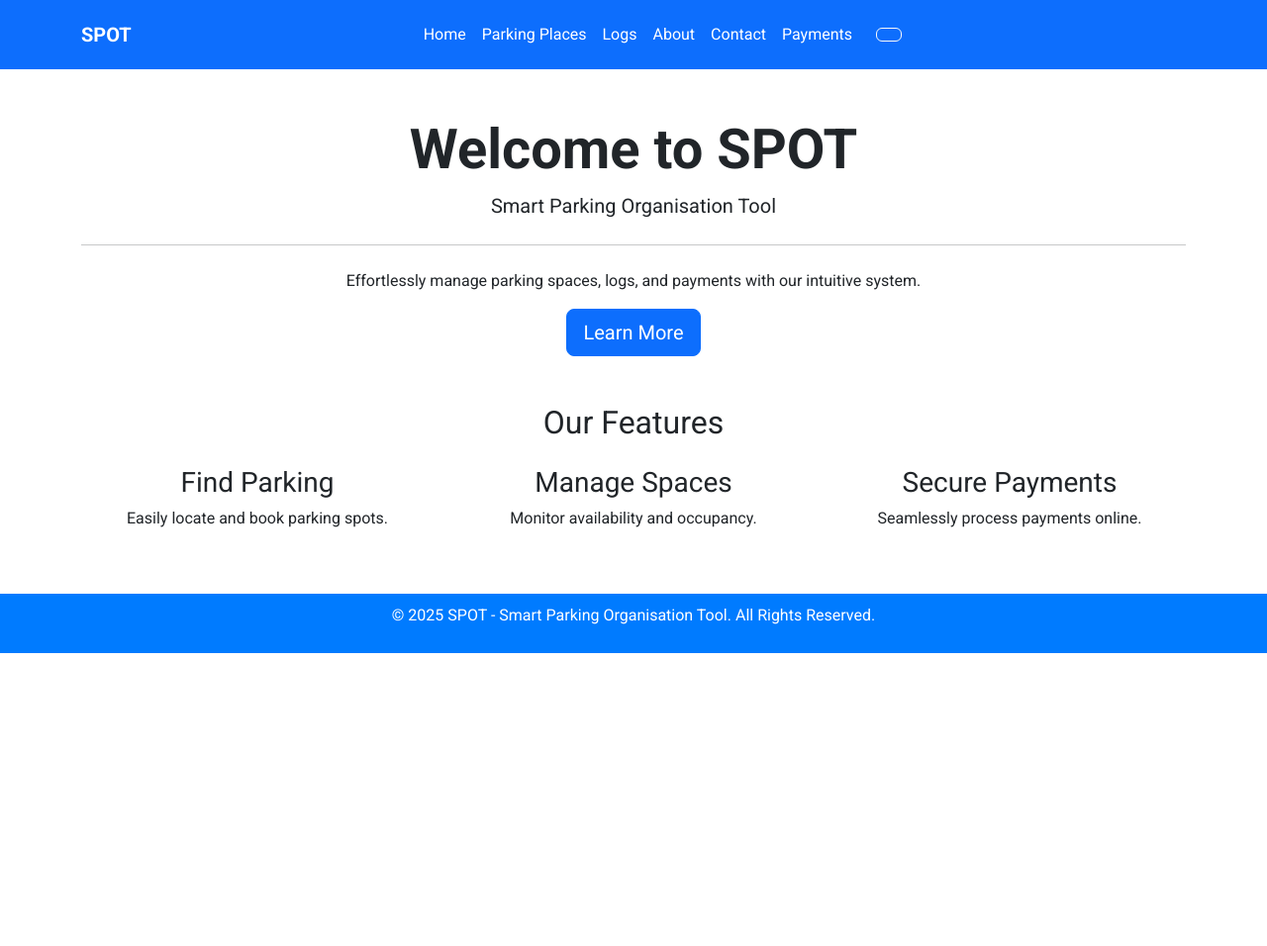
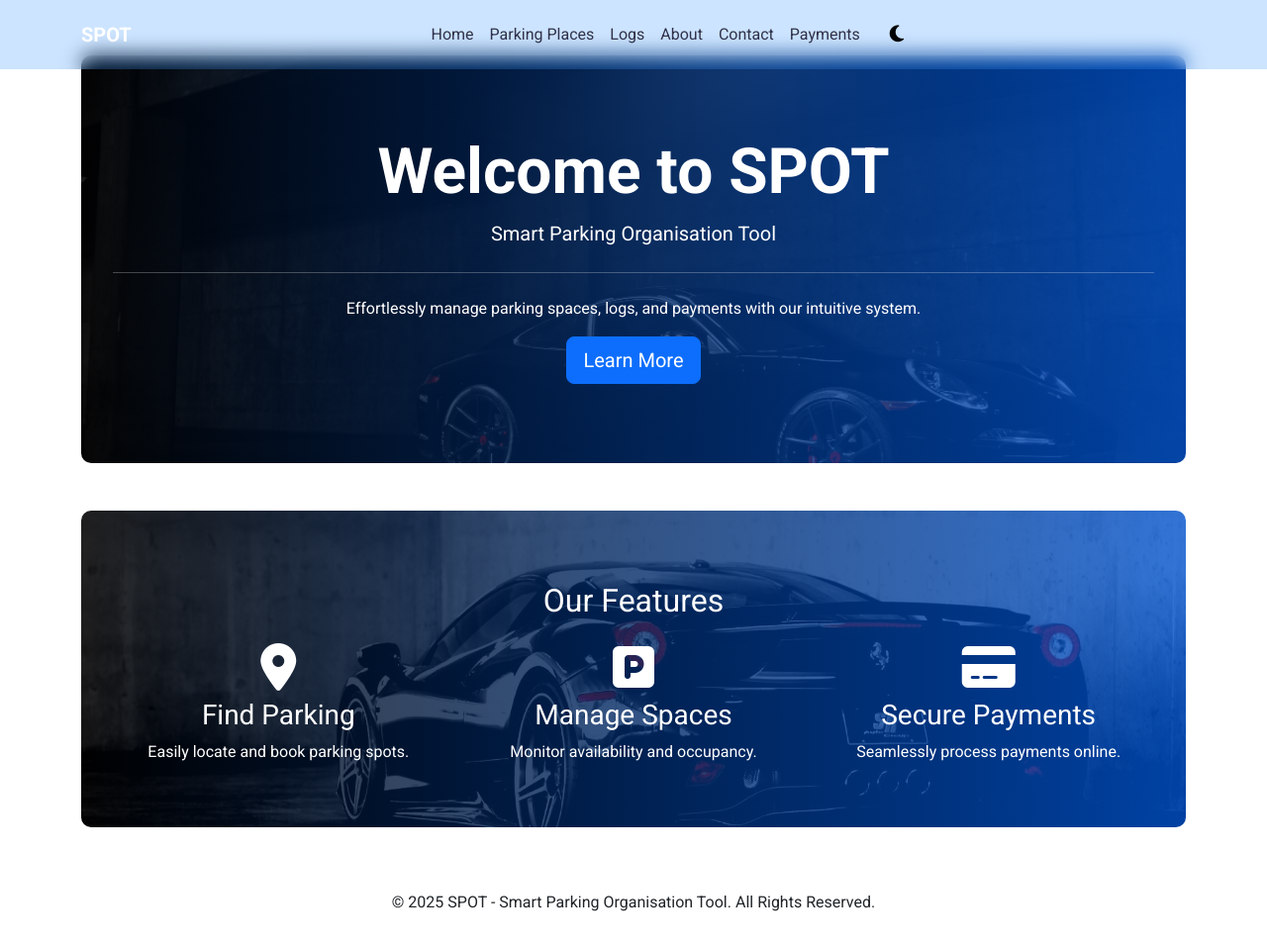
Before and after one commit to tharun977/spot-main, a Django app: page / in a window 1280 px wide. Shown: the whole page at 99% size. Before the commit the page ends 660 px from the top, so only its background shows below. Run offline with Django 5.2, Linux system fonts and the light colour scheme; some libraries are stand-ins or nearby versions.

Commit message:
navbar-fix

```diff
--- a/spot_project/settings.py
+++ b/spot_project/settings.py
@@ -125,7 +125,7 @@ USE_TZ = True
 
 STATIC_URL = 'static/'
 STATICFILES_DIRS = [
-    os.path.join(BASE_DIR, 'static')
+    os.path.join(BASE_DIR, 'home/static')
 ]
 # Default primary key field type
 # https://docs.djangoproject.com/en/5.1/ref/settings/#default-auto-field
--- a/templates/base.html
+++ b/templates/base.html
@@ -9,19 +9,115 @@
     <link href="https://fonts.googleapis.com/css?family=Roboto:400,700&display=swap" rel="stylesheet">
     <link rel="stylesheet" href="https://cdn.jsdelivr.net/npm/bootstrap@5.3.0/dist/css/bootstrap.min.css">
     <link rel="stylesheet" href="{% static 'css/style.css' %}">
+    <script src="https://kit.fontawesome.com/a076d05399.js" crossorigin="anonymous"></script>
+
     <style>
-        body { font-family: 'Roboto', sans-serif; }
-        .navbar { background-color: #007bff; padding: 15px; }
-        .navbar-nav .nav-link { color: #ffffff; font-weight: 500; }
-        .navbar-nav .nav-link:hover { background-color: #0056b3; border-radius: 5px; }
-        footer { background-color: #007bff; color: #ffffff; padding: 10px; text-align: center; }
+        /* General Body Style */
+        body {
+            font-family: 'Roboto', sans-serif;
+            scroll-behavior: smooth; /* Enables smooth scrolling */
+            padding-top: 8px; /* Prevents navbar overlap */
+        }
+
+        /* Navbar Styling */
+        .navbar {
+            position: fixed;
+            width: 100%;
+            top: 0;
+            z-index: 1000;
+            padding: 15px;
+            backdrop-filter: blur(10px);
+            background: rgba(0, 123, 255, 0.2); /* Light transparency */
+            transition: all 0.3s ease-in-out;
+        }
+
+        /* Mini Navbar for Other Pages */
+        .mini-navbar {
+            padding: 8px;
+            background: rgba(0, 123, 255, 0.9);
+            backdrop-filter: blur(15px);
+        }
+
+        .mini-navbar .navbar-brand {
+            font-size: 1rem;
+        }
+
+        .mini-navbar .nav-link {
+            font-size: 0.9rem;
+            padding: 5px 10px;
+        }
+
+        .mini-navbar .theme-toggle {
+            font-size: 1rem;
+        }
+
+        /* Navbar Scroll Effect */
+        .navbar-hidden {
+            transform: translateY(-100%);
+            transition: transform 0.3s ease-in-out;
+        }
+
+        .navbar-scrolled {
+            backdrop-filter: blur(15px);
+            background: rgba(0, 123, 255, 0.9); /* More opaque */
+        }
+
+        /* Navbar Links */
+        .navbar-nav .nav-link {
+            color: #30314a;
+            font-weight: 500;
+            transition: 0.3s ease-in-out;
+        }
+
+        .navbar-nav .nav-link:hover {
+            background-color: rgba(152, 122, 122, 0.2);
+            border-radius: 5px;
+        }
+
+        /* Theme Toggle Button */
+        .theme-toggle {
+            border: none;
+            background: none;
+            color: rgb(3, 2, 2);
+            font-size: 1.2rem;
+            cursor: pointer;
+            transition: 0.3s;
+        }
+
+        /* Dark Mode */
+        .dark-theme {
+            background-color: #2e2e2e;
+            color: #ffffff;
+        }
+
+        .dark-theme .navbar {
+            background: rgba(0, 0, 0, 0.8);
+        }
+
+        .dark-theme .mini-navbar {
+            background: rgba(0, 0, 0, 1);
+        }
+
+        .dark-theme .navbar-nav .nav-link {
+            color: #ffffff;
+        }
+
+        .dark-theme .navbar-nav .nav-link:hover {
+            background-color: rgba(255, 255, 255, 0.2);
+        }
+
+        .dark-theme footer {
+            background-color: #1f1f1f;
+            color: #ffffff;
+        }
     </style>
 </head>
 <body>
 
-    <nav class="navbar navbar-expand-lg navbar-dark bg-primary">
+    <!-- Navbar -->
+    <nav class="navbar navbar-expand-lg navbar-dark" id="mainNavbar">
         <div class="container">
-            <a class="navbar-brand fw-bold mx-auto" href="{% url 'home' %}">SPOT</a>
+            <a class="navbar-brand fw-bold" href="{% url 'home' %}">SPOT</a>
             <button class="navbar-toggler" type="button" data-bs-toggle="collapse" data-bs-target="#navbarNav">
                 <span class="navbar-toggler-icon"></span>
             </button>
@@ -35,63 +131,74 @@
                     <li class="nav-item"><a class="nav-link" href="{% url 'payments' %}">Payments</a></li>
                 </ul>
                 <!-- Theme Toggle Button -->
-                <button id="theme-toggle" class="btn btn-outline-light ms-3">
+                <button id="theme-toggle" class="theme-toggle ms-3">
                     <i class="fas fa-moon"></i>
                 </button>
             </div>
         </div>
     </nav>
 
-
-<section class="container my-5">
+    <!-- Page Content -->
+    <section class="container my-5" style="margin-top: 80px;">
         {% block content %}{% endblock %}
     </section>
 
-<footer>
+    <!-- Footer -->
+    <footer class="text-center p-3">
         <div class="container">
             <p>© 2025 SPOT - Smart Parking Organisation Tool. All Rights Reserved.</p>
         </div>
     </footer>
 
+    <!-- JavaScript -->
     <script>
-    const themeToggle = document.getElementById('theme-toggle');
-    const body = document.body;
+        const navbar = document.getElementById("mainNavbar");
+        const themeToggle = document.getElementById("theme-toggle");
 
-    themeToggle.addEventListener('click', () => {
-        body.classList.toggle('dark-theme');
+        let lastScrollY = window.scrollY;
 
-        if (body.classList.contains('dark-theme')) {
+        // Navbar scroll collapse effect
+        window.addEventListener("scroll", () => {
+            if (window.scrollY > lastScrollY && window.scrollY > 100) {
+                navbar.classList.add("navbar-hidden"); // Hide navbar when scrolling down
+            } else {
+                navbar.classList.remove("navbar-hidden"); // Show navbar when scrolling up
+            }
+
+            if (window.scrollY > 50) {
+                navbar.classList.add("navbar-scrolled");
+            } else {
+                navbar.classList.remove("navbar-scrolled");
+            }
+
+            lastScrollY = window.scrollY;
+        });
+
+        // Detect if NOT on homepage & apply mini-navbar
+        document.addEventListener("DOMContentLoaded", function() {
+            if (window.location.pathname !== "/") {
+                navbar.classList.add("mini-navbar");
+            }
+        });
+
+        // Theme Toggle
+        themeToggle.addEventListener("click", () => {
+            document.body.classList.toggle("dark-theme");
+            if (document.body.classList.contains("dark-theme")) {
                 themeToggle.innerHTML = '<i class="fas fa-sun"></i>';
-            localStorage.setItem('theme', 'dark'); // Save preference
+                localStorage.setItem("theme", "dark");
             } else {
                 themeToggle.innerHTML = '<i class="fas fa-moon"></i>';
-            localStorage.setItem('theme', 'light'); // Save preference
+                localStorage.setItem("theme", "light");
             }
         });
 
         // Load saved theme preference
-    if (localStorage.getItem('theme') === 'dark') {
-        body.classList.add('dark-theme');
+        if (localStorage.getItem("theme") === "dark") {
+            document.body.classList.add("dark-theme");
             themeToggle.innerHTML = '<i class="fas fa-sun"></i>';
         }
     </script>
 
-<style>
-    .dark-theme {
-        background-color: #2e2e2e;
-        color: #ffffff;
-    }
-    .dark-theme .navbar {
-        background-color: #1f1f1f;
-    }
-    .dark-theme .navbar-nav .nav-link {
-        color: #ffffff;
-    }
-    .dark-theme .navbar-nav .nav-link:hover {
-        background-color: #3a3a3a;
-    }
-    .dark-theme footer {
-        background-color: #1f1f1f;
-        color: #ffffff;
-    }
-</style>
+</body>
+</html>
--- a/templates/home.html
+++ b/templates/home.html
@@ -1,32 +1,88 @@
 {% extends 'base.html' %}
+{% load static %}
 {% block title %}Welcome to SPOT{% endblock %}
+
 {% block content %}
-<div class="jumbotron text-center my-5">
-    <h1 class="display-4 fw-bold">Welcome to SPOT</h1>
-    <p class="lead">Smart Parking Organisation Tool</p>
+<!-- Hero Section with Background -->
+<div class="jumbotron text-center my-5 hero-section">
+    <h1 class="display-3 fw-bold animated fadeInDown">Welcome to SPOT</h1>
+    <p class="lead animated fadeIn">Smart Parking Organisation Tool</p>
     <hr class="my-4">
-    <p>Effortlessly manage parking spaces, logs, and payments with our intuitive system.</p>
-    <a class="btn btn-primary btn-lg" href="{% url 'about' %}">Learn More</a>
+    <p class="animated fadeIn">Effortlessly manage parking spaces, logs, and payments with our intuitive system.</p>
+    <a class="btn btn-primary btn-lg animated fadeInUp" href="{% url 'about' %}">Learn More</a>
 </div>
 
-<div>
-    <h2 class="my-4 text-center">Our Features</h2>
+<!-- Features Section with Background -->
+<div class="features-section text-white">
+    <h2 class="my-4 text-center animated fadeIn">Our Features</h2>
     <div class="row">
         <div class="col-md-4 text-center">
-            <i class="fas fa-map-marker-alt fa-3x mb-2"></i>
+            <i class="fas fa-map-marker-alt fa-3x mb-2 animated fadeIn"></i>
             <h3>Find Parking</h3>
             <p>Easily locate and book parking spots.</p>
         </div>
         <div class="col-md-4 text-center">
-            <i class="fas fa-parking fa-3x mb-2"></i>
+            <i class="fas fa-parking fa-3x mb-2 animated fadeIn"></i>
             <h3>Manage Spaces</h3>
             <p>Monitor availability and occupancy.</p>
         </div>
         <div class="col-md-4 text-center">
-            <i class="fas fa-credit-card fa-3x mb-2"></i>
+            <i class="fas fa-credit-card fa-3x mb-2 animated fadeIn"></i>
             <h3>Secure Payments</h3>
             <p>Seamlessly process payments online.</p>
         </div>
     </div>
 </div>
+
+<!-- Custom Styling & Animations -->
+<style>
+    /* Hide Scrollbar */
+    ::-webkit-scrollbar {
+        display: none;
+    }
+    body {
+        -ms-overflow-style: none; /* Hide scrollbar in IE & Edge */
+        scrollbar-width: none; /* Hide scrollbar in Firefox */
+    }
+
+    /* Hero Section */
+    .hero-section {
+        background: linear-gradient(to right, rgba(0, 0, 0, 0.8), rgba(0, 82, 204, 0.8)),
+                    url('{% static "images/parking_bg.jpg" %}');
+        background-size: cover;
+        background-position: center;
+        color: white;
+        padding: 5rem 2rem;
+        border-radius: 10px;
+    }
+
+    /* Features Section */
+    .features-section {
+        background: linear-gradient(to right, rgba(0, 0, 0, 0.8), rgba(0, 82, 204, 0.8)),
+                    url('{% static "images/features_bg.jpg" %}');
+        background-size: cover;
+        background-position: center;
+        padding: 3rem 2rem;
+        border-radius: 10px;
+    }
+
+    /* Animations */
+    @keyframes fadeIn {
+        from { opacity: 0; }
+        to { opacity: 1; }
+    }
+    @keyframes fadeInDown {
+        from { opacity: 0; transform: translateY(-20px); }
+        to { opacity: 1; transform: translateY(0); }
+    }
+    @keyframes fadeInUp {
+        from { opacity: 0; transform: translateY(20px); }
+        to { opacity: 1; transform: translateY(0); }
+    }
+
+    .animated { animation-duration: 1.5s; }
+    .fadeIn { animation: fadeIn 1.5s ease-in-out; }
+    .fadeInDown { animation: fadeInDown 1.5s ease-in-out; }
+    .fadeInUp { animation: fadeInUp 1.5s ease-in-out; }
+</style>
 {% endblock %}
```
Also changed, not shown: templates/parking_place.html (+10 -0 lines), home/static/images/features_bg.jpg (added), home/static/images/parking_bg.jpg (added), uploads/parking_images/shop1.jpeg (deleted), uploads/parking_images/shop1_BQ5P7vR.jpeg (deleted), uploads/parking_images/shop2.jpeg (deleted), uploads/parking_images/shop3.jpeg (deleted), uploads/parking_images/shop4.jpeg (deleted), uploads/parking_images/shop5.jpeg (deleted), uploads/parking_place/shop1.jpeg (deleted). Lines whose indentation alone changed are shown as unchanged.
